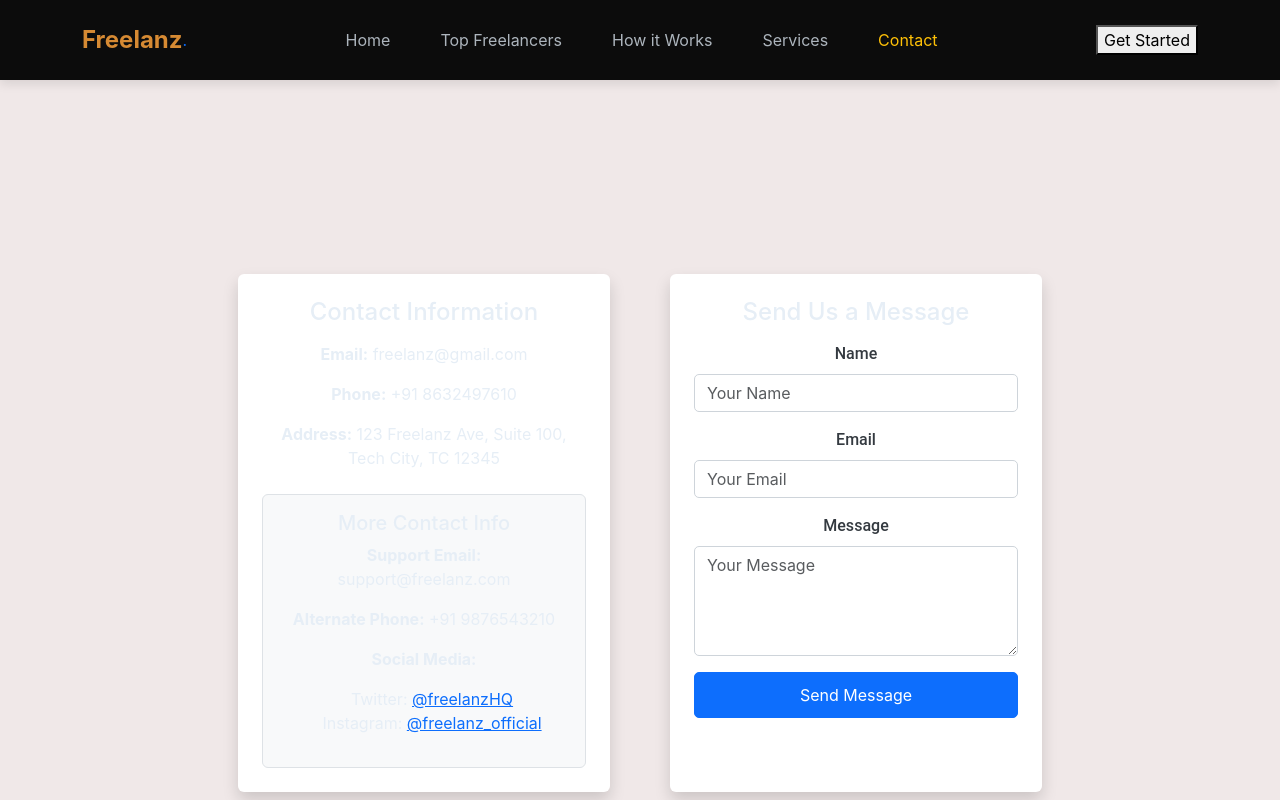
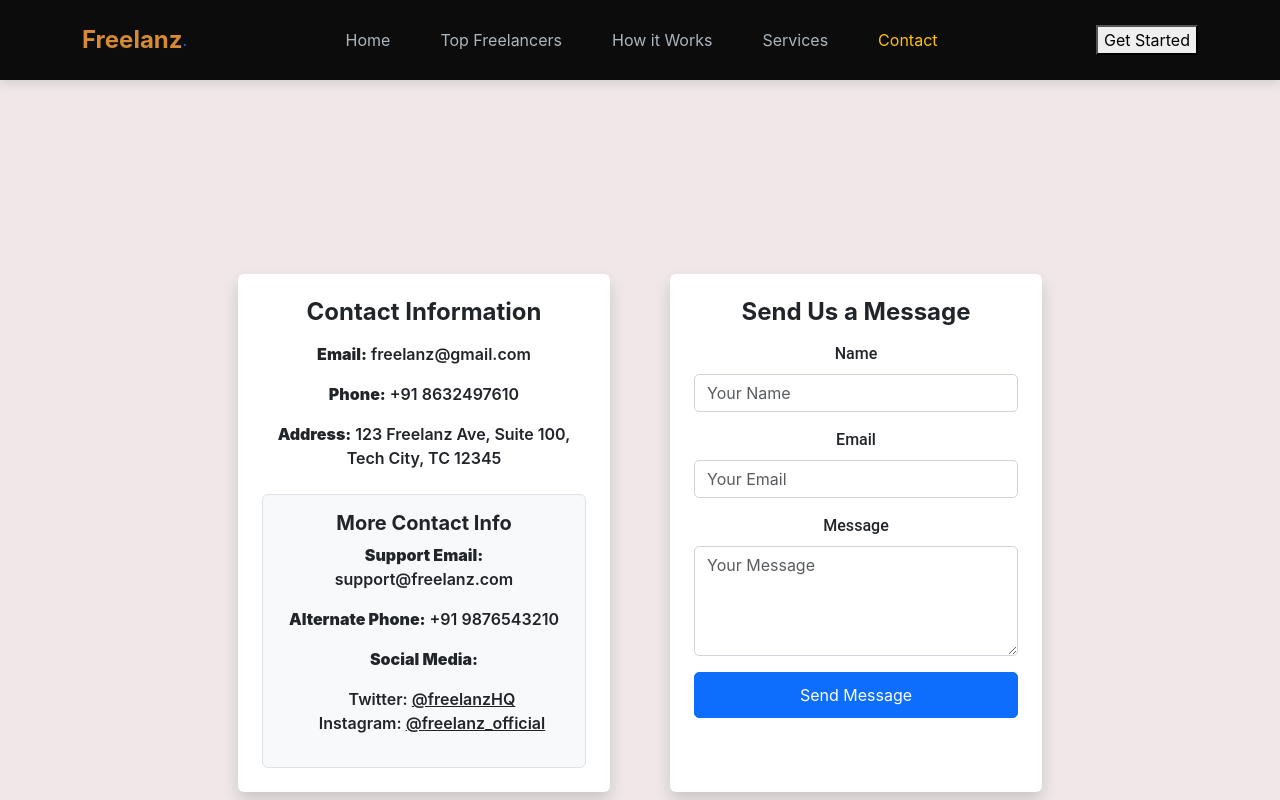
Before and after one commit to Nesha08RK/freelancing, a React (Create React App) app in the folder freelanz/: page /contact in a window 1280 px wide. Built offline with nearby package versions, Linux system fonts and the light colour scheme; no server answers.

Commit message:
Contact page fixed

```diff
--- a/freelanz/src/components/Contact.jsx
+++ b/freelanz/src/components/Contact.jsx
@@ -7,29 +7,33 @@ const Contact = () => {
       <div className="container">
         {/* Section Title */}
         <div className="text-center mb-5" data-aos="fade-up">
-          <h2 className="section-title display-5 fw-bold">Contact Us</h2>
-          <p className="text-dark">We're here to help! Reach out to us with any questions or inquiries.</p>
+          <h2 className="section-title display-5 fw-bold text-dark">Contact Us</h2>
+          <p className="text-dark fw-semibold">
+            We're here to help! Reach out to us with any questions or inquiries.
+          </p>
         </div>
 
         {/* 3 Column Layout */}
         <div className="row g-4">
-          {/* Left Column - Contact Info + More Info inside */}
+
+          {/* Left Column - Contact Info */}
           <div className="col-lg-4 col-md-6">
-            <div className="p-4 h-100 shadow rounded bg-white">
-              <h4 className="mb-3">Contact Information</h4>
+            <div className="p-4 h-100 shadow rounded bg-white text-dark fw-semibold">
+              <h4 className="mb-3 fw-bold text-dark">Contact Information</h4>
+
               <p><strong>Email:</strong> freelanz@gmail.com</p>
               <p><strong>Phone:</strong> +91 8632497610</p>
               <p><strong>Address:</strong> 123 Freelanz Ave, Suite 100, Tech City, TC 12345</p>
 
               {/* Nested More Contact Info */}
-              <div className="mt-4 p-3 rounded bg-light border">
-                <h5 className="mb-2">More Contact Info</h5>
+              <div className="mt-4 p-3 rounded bg-light border text-dark">
+                <h5 className="mb-2 fw-bold text-dark">More Contact Info</h5>
                 <p><strong>Support Email:</strong> support@freelanz.com</p>
                 <p><strong>Alternate Phone:</strong> +91 9876543210</p>
                 <p><strong>Social Media:</strong></p>
                 <ul className="list-unstyled ms-3">
-                  <li>Twitter: <a href="#">@freelanzHQ</a></li>
-                  <li>Instagram: <a href="#">@freelanz_official</a></li>
+                  <li>Twitter: <a href="#" className="text-dark">@freelanzHQ</a></li>
+                  <li>Instagram: <a href="#" className="text-dark">@freelanz_official</a></li>
                 </ul>
               </div>
             </div>
@@ -38,27 +42,32 @@ const Contact = () => {
           {/* Middle Column - Contact Form */}
           <div className="col-lg-4 col-md-6">
             <div className="p-4 h-100 shadow rounded bg-white">
-              <h4 className="mb-3">Send Us a Message</h4>
+              <h4 className="mb-3 text-dark fw-bold">Send Us a Message</h4>
+
               <div className="form-group mb-3">
-                <label htmlFor="name">Name</label>
+                <label htmlFor="name" className="text-dark">Name</label>
                 <input type="text" id="name" className="form-control" placeholder="Your Name" />
               </div>
+
               <div className="form-group mb-3">
-                <label htmlFor="email">Email</label>
+                <label htmlFor="email" className="text-dark">Email</label>
                 <input type="email" id="email" className="form-control" placeholder="Your Email" />
               </div>
+
               <div className="form-group mb-3">
-                <label htmlFor="message">Message</label>
+                <label htmlFor="message" className="text-dark">Message</label>
                 <textarea id="message" className="form-control" rows="4" placeholder="Your Message"></textarea>
               </div>
+
               <button className="btn btn-primary w-100">Send Message</button>
             </div>
           </div>
 
           {/* Right Column - Optional or Empty */}
           <div className="col-lg-4 d-none d-lg-block">
-            {/* You can use this space for a map, testimonials, or leave empty */}
+            {/* Space reserved for future components */}
           </div>
+
         </div>
       </div>
     </section>
```
